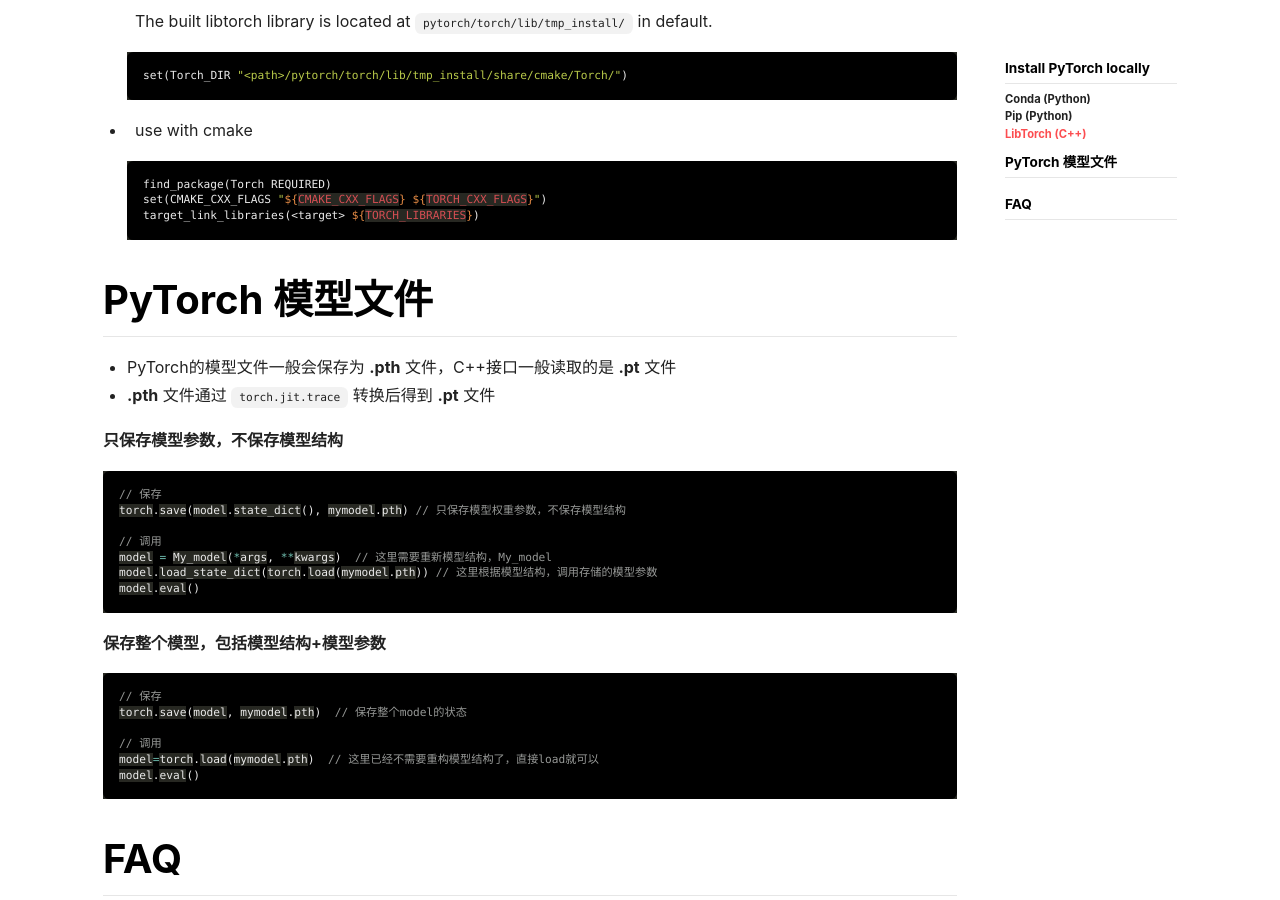
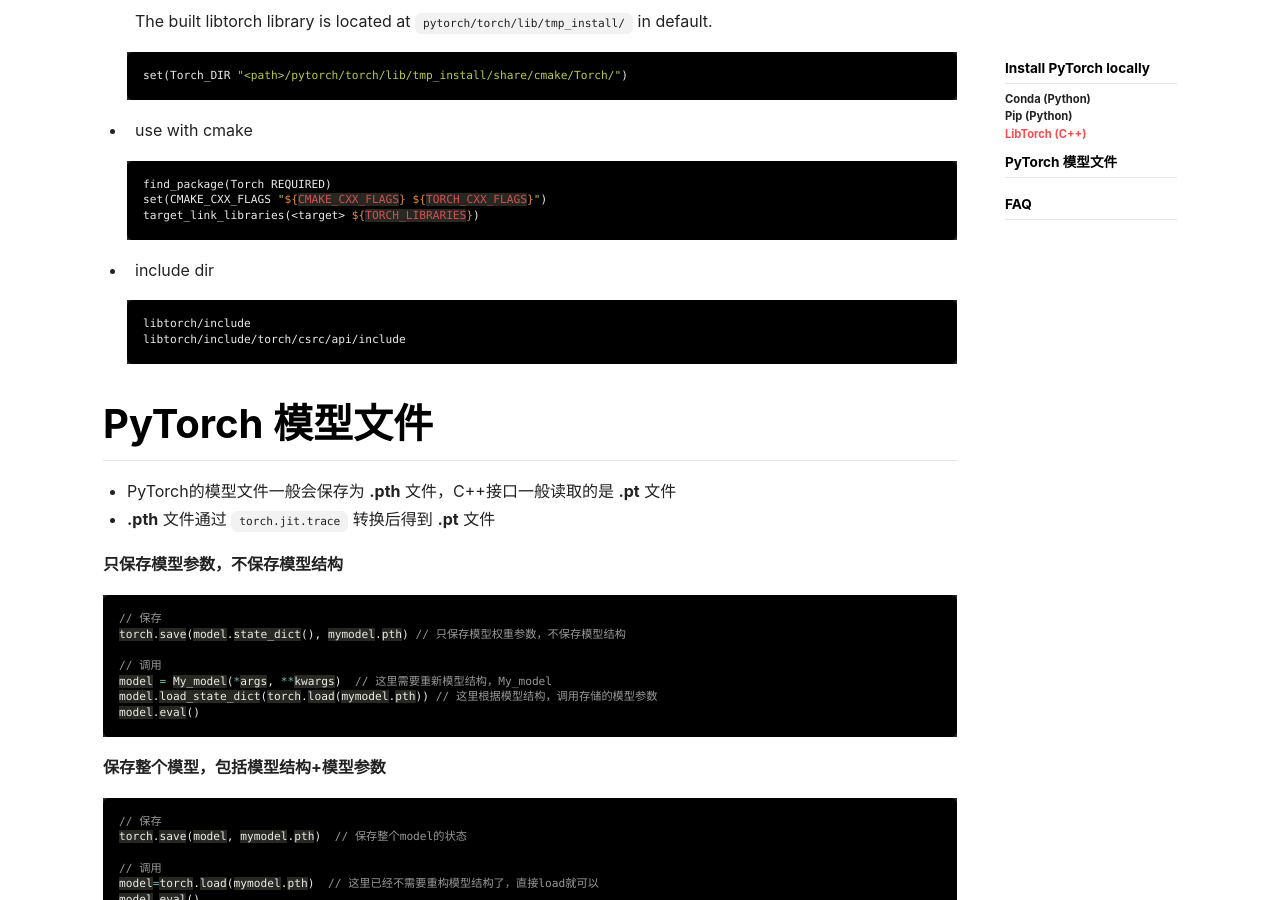
Before and after one commit to cggos/spatial-ai, a Jekyll site: the page built from _posts/ml/2022-06-25-pytorch-install-test.md, in a window 1280 px wide and 900 px high, scrolled down 1827 px. Built offline with Jekyll 4.4.1, drawn with Linux system fonts in a browser that asks for light colours; nearby versions of some CDN libraries; comment, search, counter and statistics services are not loaded.

Commit message:
update 2022-06-25-pytorch-install-test.md

````diff
--- a/_posts/ml/2022-06-25-pytorch-install-test.md
+++ b/_posts/ml/2022-06-25-pytorch-install-test.md
@@ -83,6 +83,14 @@
   target_link_libraries(<target> ${TORCH_LIBRARIES})
   ```
 
+* include dir
+
+  ```sh
+  libtorch/include
+  libtorch/include/torch/csrc/api/include
+  ```
+
+
 # PyTorch 模型文件
 
 - PyTorch的模型文件一般会保存为 **.pth** 文件，C++接口一般读取的是 **.pt** 文件
````
